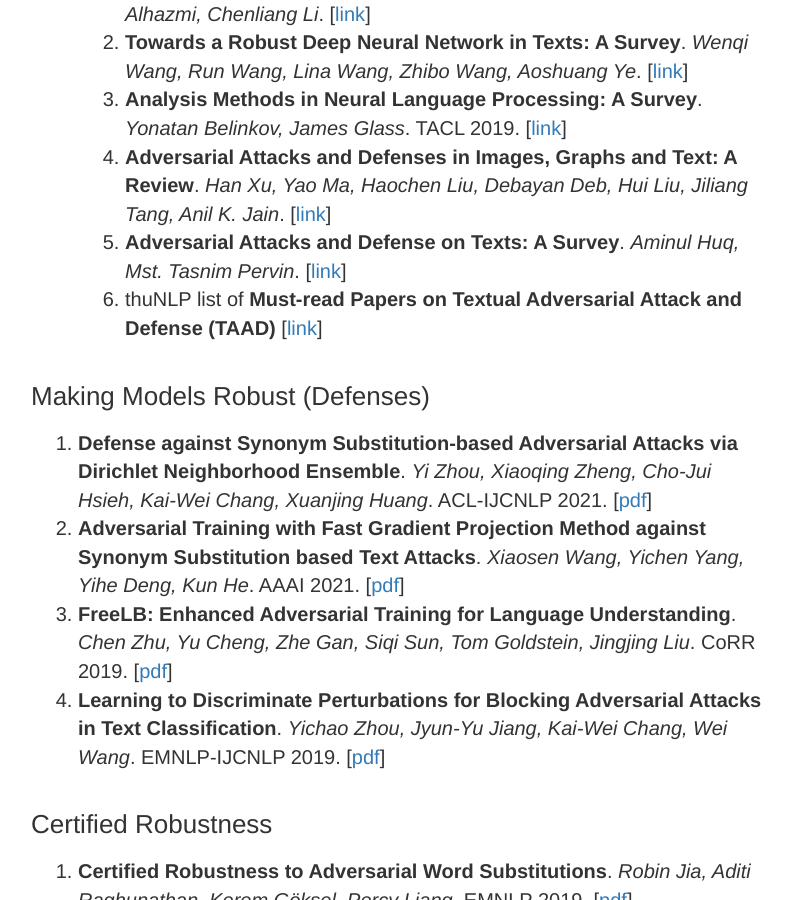
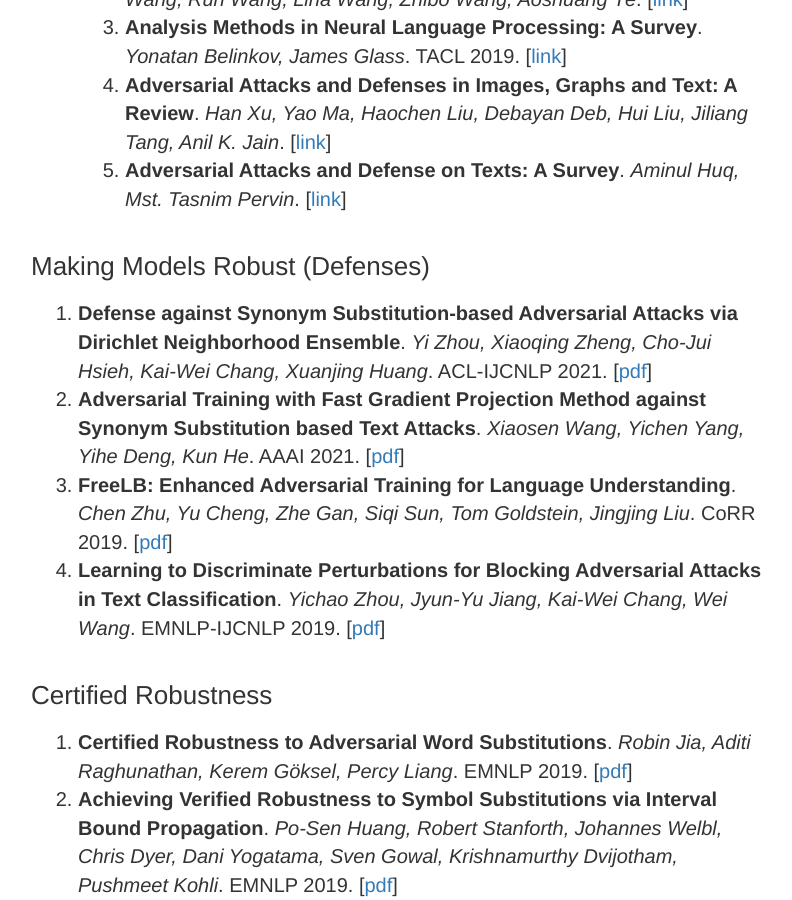
Before and after one commit to llms-robustness-2025/llms-robustness-2025.github.io, a Jekyll site: the page built from references.md, in a window 1280 px wide and 900 px high, scrolled down 2173 px. Shown: the whole window, without its empty margins (239-1031 px from the left). Built offline with Jekyll 4.4.1, drawn with Linux system fonts in a browser that asks for light colours.

Commit message:
minor: better formatting

```diff
--- a/references.md
+++ b/references.md
@@ -36,7 +33,6 @@ permalink: /references
     1. **Analysis Methods in Neural Language Processing: A Survey**. *Yonatan Belinkov, James Glass*. TACL 2019. [[link](https://aclanthology.org/Q19-1004/)]
     1. **Adversarial Attacks and Defenses in Images, Graphs and Text: A Review**. *Han Xu, Yao Ma, Haochen Liu, Debayan Deb, Hui Liu, Jiliang Tang, Anil K. Jain*. [[link](https://arxiv.org/abs/1909.08072)]
     1. **Adversarial Attacks and Defense on Texts: A Survey**. *Aminul Huq, Mst. Tasnim Pervin*. [[link](https://arxiv.org/abs/2005.14108)]
-    1. thuNLP list of **Must-read Papers on Textual Adversarial Attack and Defense (TAAD)** [[link](https://github.com/thunlp/TAADpapers)]
 
 
 ### Making Models Robust (Defenses)
```
Also changed, not shown: other parts of references.md (+0 -3 lines).
